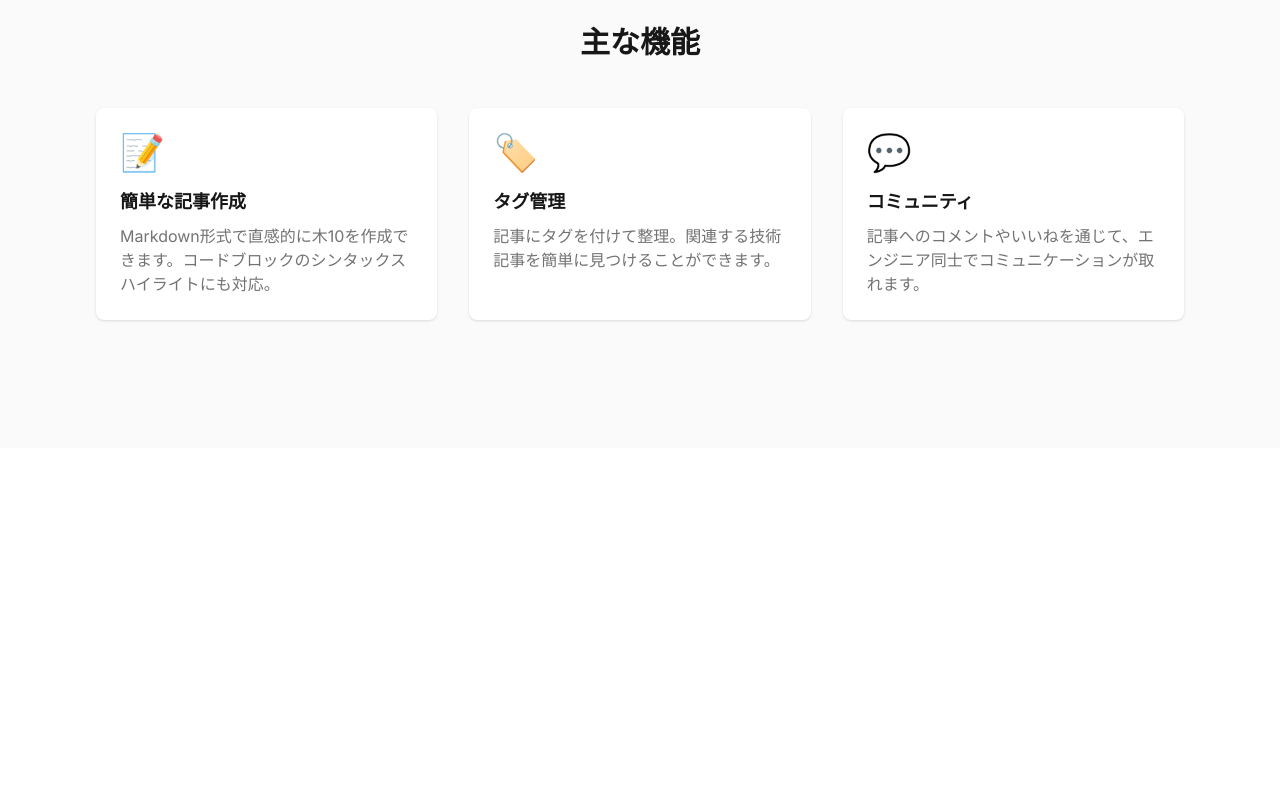
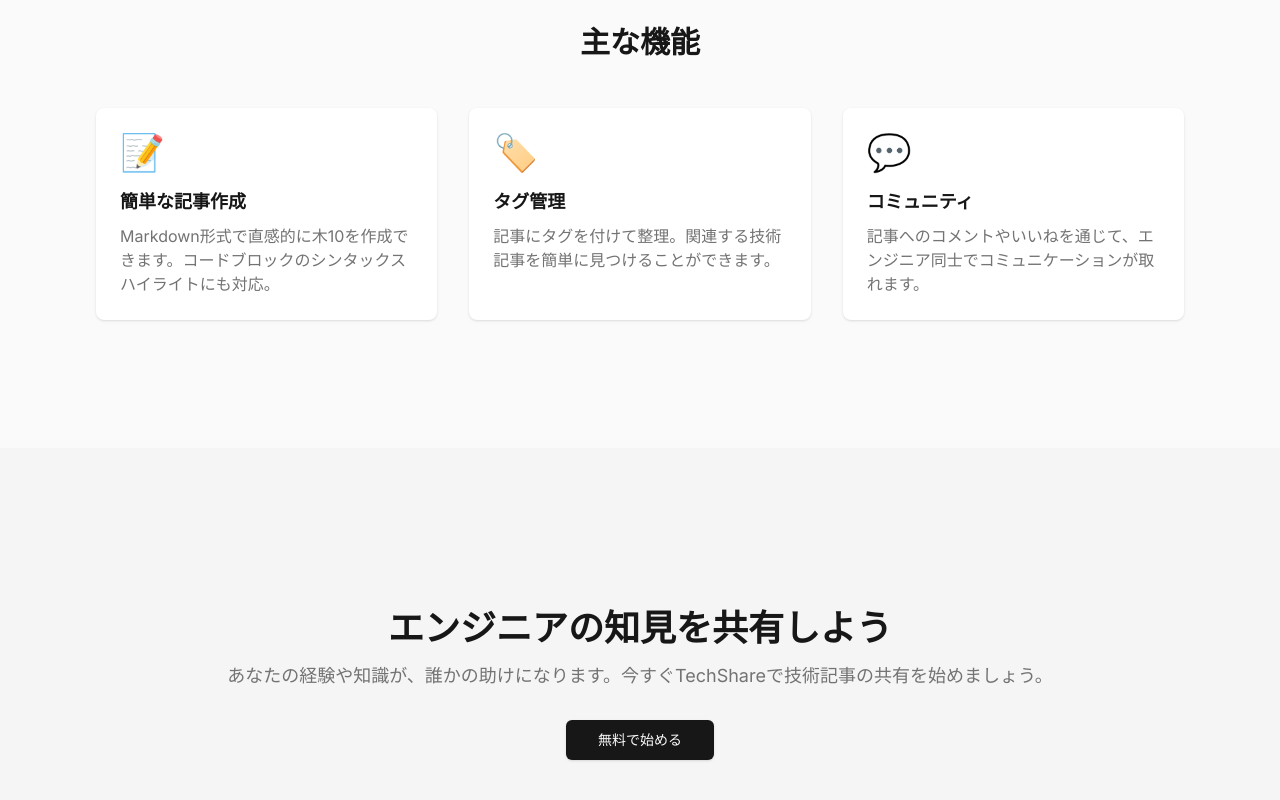
Before and after one commit to 13tyh/app-techshare, a Next.js app: page / in a window 1280 px wide. Shown: the part 1448-2248 px from the top of the page. Before the commit the page ends 1896 px from the top, so only its background shows below. Built offline with nearby package versions, Linux system fonts and the light colour scheme.

Commit message:
LPページのCTAセクション作成

```diff
--- a/src/app/(marketing)/page.tsx
+++ b/src/app/(marketing)/page.tsx
@@ -1,3 +1,4 @@
+import CallToAction from '@/components/call-to-action';
 import Features from '@/components/features';
 import Hero from '@/components/hero';
 import MarketingHeader from '@/components/marketing-header';
@@ -8,7 +9,7 @@ const MarketingPage = () => {
       <MarketingHeader />
       <Hero />
       <Features />
-      {/* <CallToAction /> */}
+      <CallToAction />
       {/* <Footer /> */}
     </main>
   );
--- /dev/null
+++ b/src/components/call-to-action.tsx
@@ -0,0 +1,25 @@
+'use client';
+import Container from '@/components/container';
+import {Button} from '@/components/ui/button';
+
+const CallToAction = () => {
+  return (
+    <div className="bg-neutral-100">
+      <Container className="py-32 md:py-40 text-center">
+        <h2 className="text-2xl md:text-4xl font-extrabold text-neutral-900">
+          エンジニアの知見を共有しよう
+        </h2>
+        <p className="mt-4 text-lg leading-6 text-neutral-500">
+          あなたの経験や知識が、誰かの助けになります。今すぐTechShareで技術記事の共有を始めましょう。
+        </p>
+        <div className="mt-8">
+          <Button onClick={() => {}} size="lg">
+            無料で始める
+          </Button>
+        </div>
+      </Container>
+    </div>
+  );
+};
+
+export default CallToAction;
```
